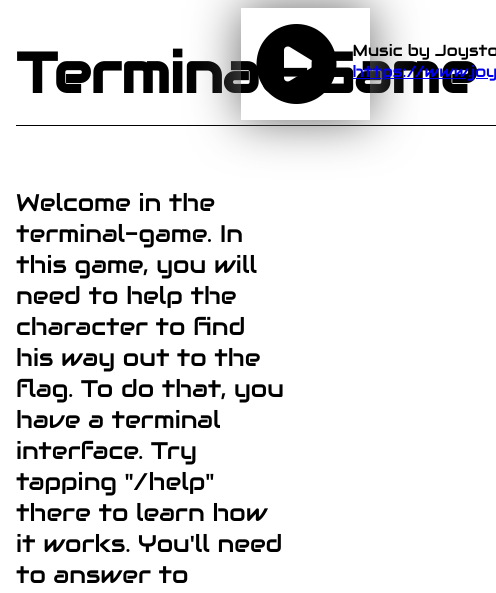
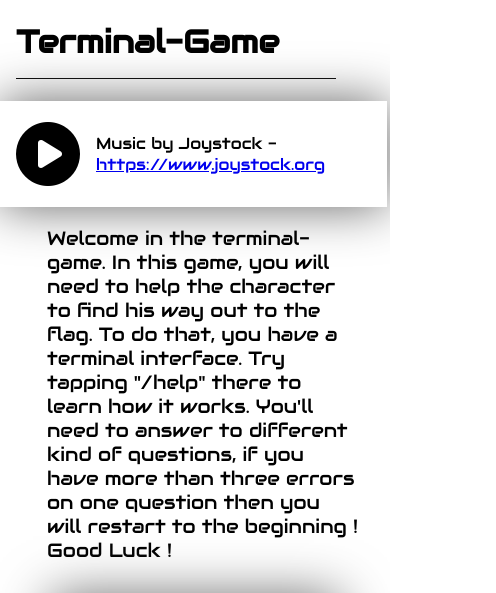
Before and after one commit to PauchontJonathan/terminalGame, a plain HTML site: page index.html in a window 390 px wide. Shown: the top 593 px of the page, 496 px wide, since content can reach past the window. Drawn offline with Linux system fonts and the light colour scheme; grey boxes are pictures that could not be loaded.

Commit message:
adding responsive design

```diff
--- a/css/style.css
+++ b/css/style.css
@@ -15,7 +15,7 @@ body {
 .title-name {
   align-self: flex-start;
   font-size: 3.5rem;
-  width: 30rem;
+  width: 50rem;
   padding-bottom: 1rem;
   margin-left: 1rem;
   border-bottom: 1px solid #000;
@@ -29,10 +29,9 @@ body {
 }
 
 .song {
-  align-self: flex-end;
-  width: 25%;
+  align-self: center;
+  min-width: 25%;
   display: flex;
-  position: fixed;
   top: 1%;
   right: 1%;
   margin-right: 1rem;
@@ -67,7 +66,7 @@ body {
   display: flex;
   flex-wrap: wrap;
   align-self: center;
-  width: 30rem;
+  width: 25rem;
   height: 30rem;
   box-shadow: 0px 0px 50px 0px #656565;
 }
@@ -147,4 +146,59 @@ body {
   font-size: 1.1rem;
   color: #6eff13;
 }
+
+@media(max-width: 1024px) {
+  .title-description {
+    align-self: center;
+  }
 }
+
+@media(max-width: 600px) {
+
+  .title-name {
+      align-self: flex-start;
+      font-size: 2rem;
+      width: 20rem;
+      padding-bottom: 1rem;
+      margin-left: 1rem;
+      border-bottom: 1px solid #000;
+  }
+
+  .title-description  {
+    align-self: center;
+    margin-left: 1rem;
+    width: 80%;
+    font-size: 1.2rem;
+  }
+
+  .song {
+    align-self: flex-start;
+    width: 91%;
+    display: flex;
+    position: inherit;
+    top: 1%;
+    right: 1%;
+    margin-right: 1rem;
+    padding: 1rem;
+    box-shadow: 0px 0px 50px 0px #656565;
+  }
+
+  .music {
+    font-size: 4rem;
+  }
+
+  .game {
+    width: 18rem;
+    height: 18rem;
+  }
+
+  .game-cell {
+    width: 23%;
+  }
+
+  .terminal {
+    width: 18rem;
+    height: 19rem;
+  }
+
+  }
```
